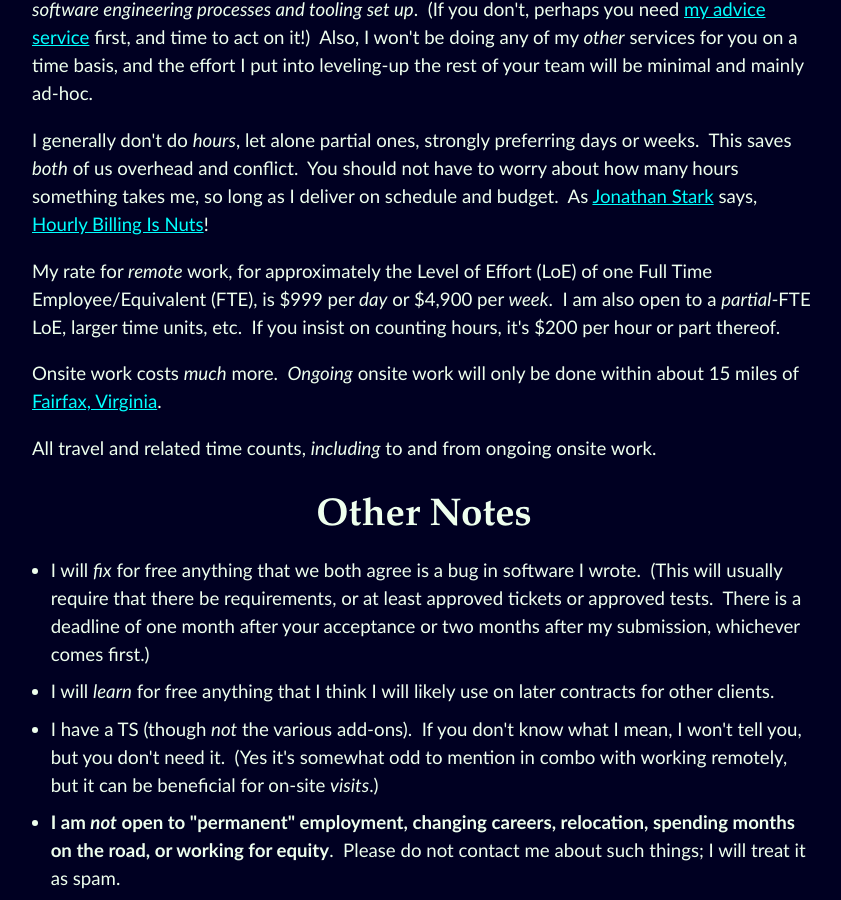
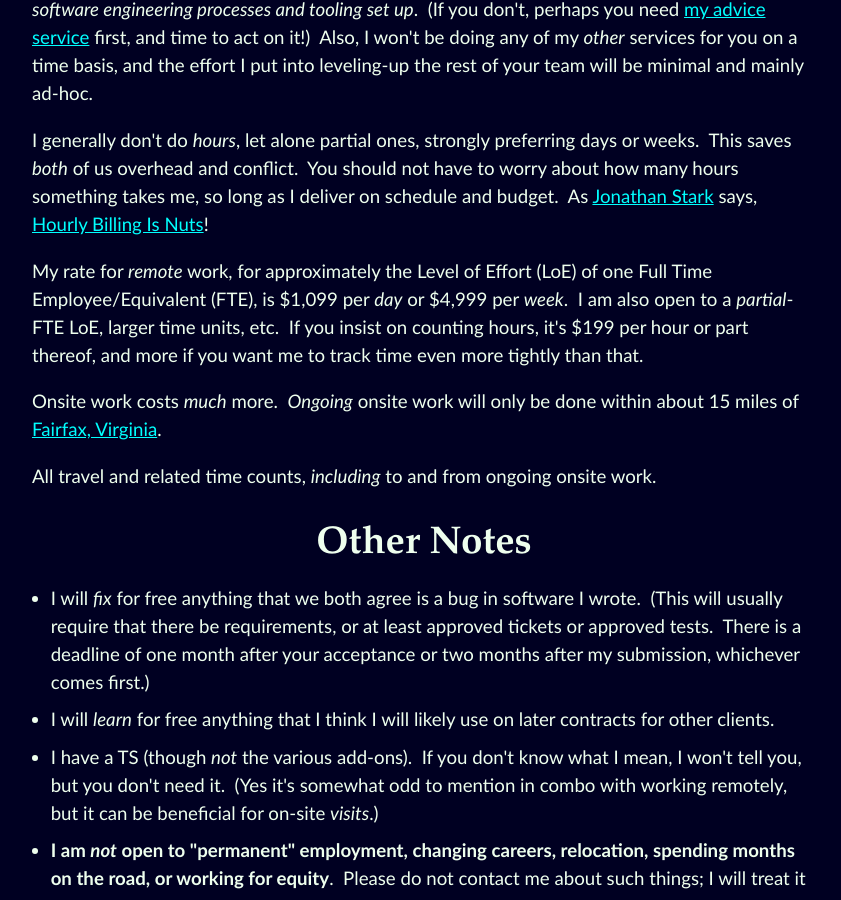
Before and after one commit to CodosaurusLLC/CodosaurusLLC.github.io, a Jekyll site: the page built from services/development.html, in a window 1280 px wide and 900 px high, scrolled down 1035 px. Shown: the whole window, without its empty margins (216-1057 px from the left). Built offline with Jekyll 4.4.1, drawn with Linux system fonts in a browser that asks for light colours.

Commit message:
update and clarify hourly pricing

```diff
--- a/services/development.html
+++ b/services/development.html
@@ -94,12 +94,13 @@ says,
 My rate for <i>remote</i> work,
 for approximately the Level of Effort (LoE) of one
 Full Time Employee/Equivalent (FTE),
-is $999 per <i>day</i> or $4,900 per <i>week</i>.&nbsp;
+is $1,099 per <i>day</i> or $4,999 per <i>week</i>.&nbsp;
 I am also open to
 a <i>partial</i>-FTE LoE,
 larger time units,
 etc.&nbsp;
-If you insist on counting hours, it's $200 per hour or part thereof.
+If you insist on counting hours, it's $199 per hour or part thereof,
+and more if you want me to track time even more tightly than that.
 </p>
 
 <p>
```
